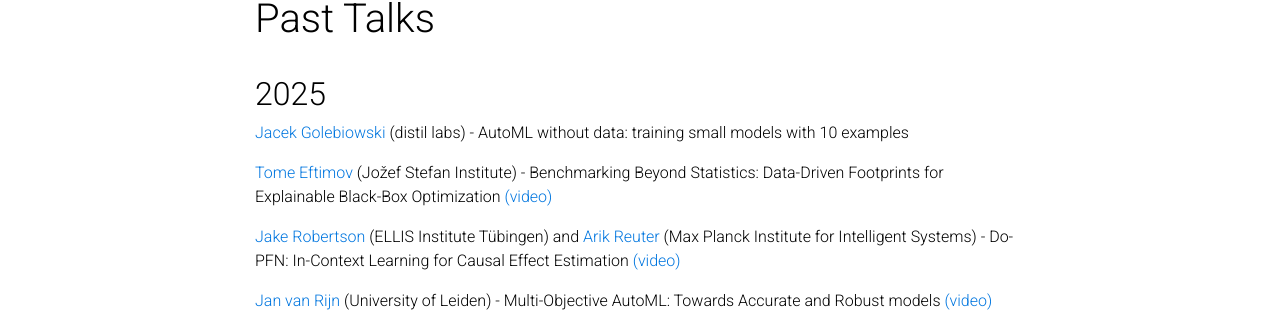
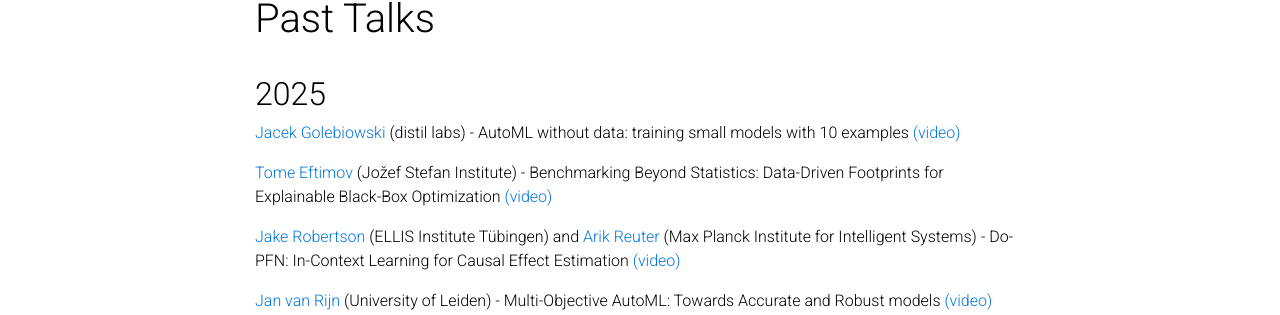
Before and after one commit to AutoML-Seminars/AutoML-Seminars.github.io, a Jekyll site: the page built from _pages/past_talks.md, in a window 1280 px wide and 900 px high. Shown: the part 110-425 px from the top of the window. Built offline with Jekyll 4.4.1, drawn with Linux system fonts in a browser that asks for light colours; comment, search, counter and statistics services are not loaded; a style sheet for code colours, icons or effects is not loaded.

Commit message:
add missing link

```diff
--- a/_pages/past_talks.md
+++ b/_pages/past_talks.md
@@ -10,8 +10,7 @@ nav_order: 5
 
 ## 2025
 
-[Jacek Golebiowski](https://www.linkedin.com/in/jacek-golebiowski) (distil labs) - AutoML without data: training small models with 10 examples
-
+[Jacek Golebiowski](https://www.linkedin.com/in/jacek-golebiowski) (distil labs) - AutoML without data: training small models with 10 examples [(video)](https://youtu.be/ytlZHxRkWGA?si=Q2L0IQmH2c8-Df61)
 
 [Tome Eftimov](http://cs.ijs.si/eftimov/) (Jožef Stefan Institute) -  Benchmarking Beyond Statistics: Data-Driven Footprints for Explainable Black-Box Optimization [(video)](https://youtu.be/c19iox5tWoE?si=H-nHbQFWop7wNqHz)
 
```
